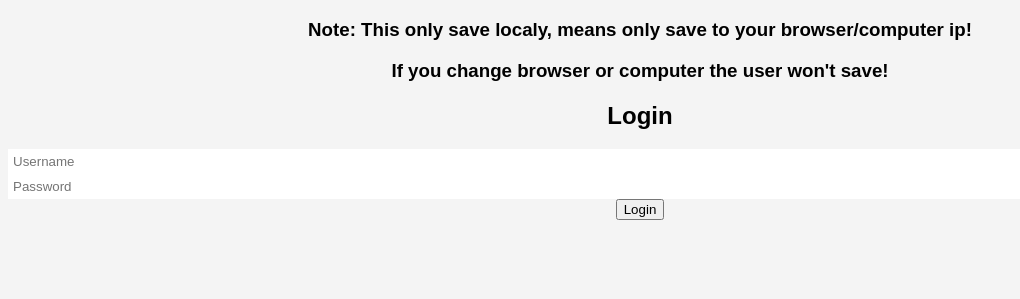
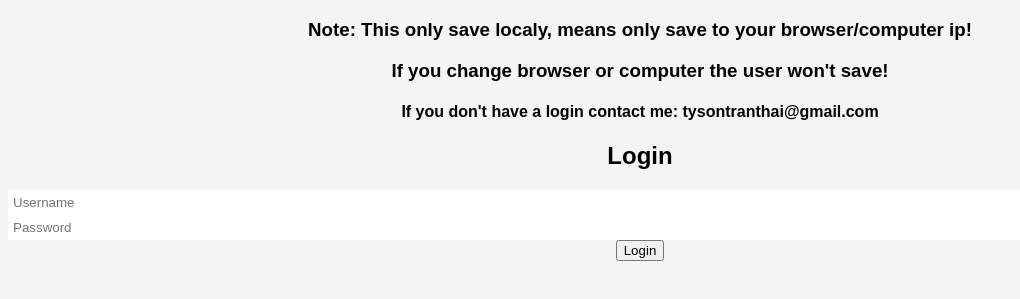
Before and after one commit to TysonBruh/Track-My-Homewotk, a plain HTML site: page index.html in a window 1280 px wide. Shown: the part 61-360 px from the top of the page, without its empty margins (0-1020 px from the left). Drawn offline with Linux system fonts and the light colour scheme.

Commit message:
Update index.html

```diff
--- a/index.html
+++ b/index.html
@@ -5,7 +5,7 @@
     <meta name="viewport" content="width=device-width, initial-scale=1.0">
     <title>My Homework Tracker</title>
     <link rel="stylesheet" href="styles.css">
-    <link rel="icon" type="image/png" href="logo.png">
+    <link rel="icon" type="image/png" href="logoimage.png">
     <style>
         @keyframes flash {
             0% { background-color: red; color: white; }
@@ -25,6 +25,7 @@
     <h1>My Homework Tracker</h1>
     <h3>Note: This only save localy, means only save to your browser/computer ip!</h3>
     <h3>If you change browser or computer the user won't save!</h3>
+    <h4>If you don't have a login contact me: tysontranthai@gmail.com</h4>
 
     <!-- Login Screen -->
     <div id="loginScreen">
```
